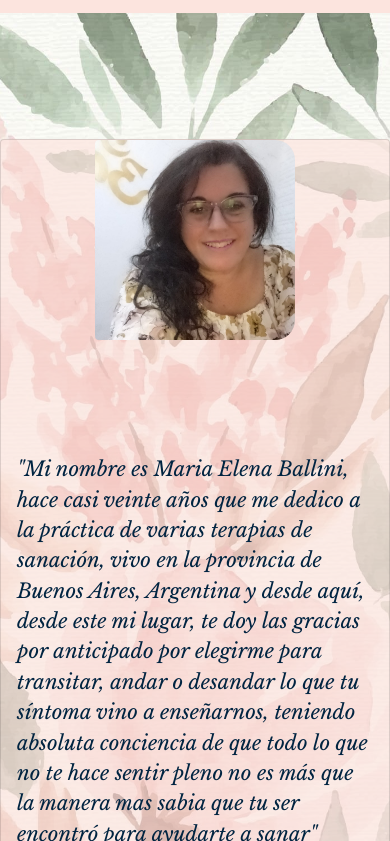
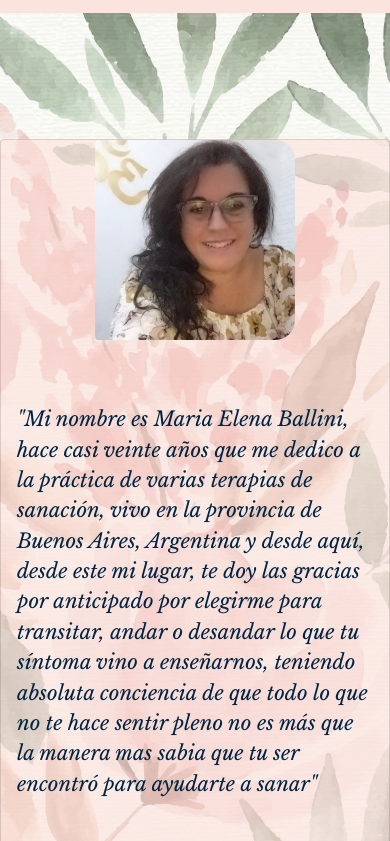
Before and after one commit to fvivianiballini/coderhouse_sass, a website: page pages/quienes_somos.html in a window 390 px wide. Shown: the part 259-1100 px from the top of the page. Drawn offline with nearby package versions, Linux system fonts and the light colour scheme.

Commit message:
aboutus fix p

```diff
--- a/scss/_mediaqueries.scss
+++ b/scss/_mediaqueries.scss
@@ -32,8 +32,7 @@
     }
     .section__aboutus p {
         font-size: 2.4vh;
-        margin-top: 50px;
-        margin-bottom: 50px;
+
     }
     .section__aboutus img {
         height: 200px;
--- a/scss/style.scss
+++ b/scss/style.scss
@@ -46,14 +46,13 @@ body
     }
 
 
-
 .section__aboutus {
     background-image: url(../images/2888688.jpg);
     background-position: center;
     background-repeat: no-repeat;
     background-size: cover;
-    padding-bottom: 15vh;
-    padding-top: 15vh;
+        padding-bottom: 15vh;
+        padding-top: 15vh;
     img {
         @include sizes(350px, 350px);
         border-radius: 10%;
```
Also changed, not shown: index.html (+1 -1 lines), css/main.css.
